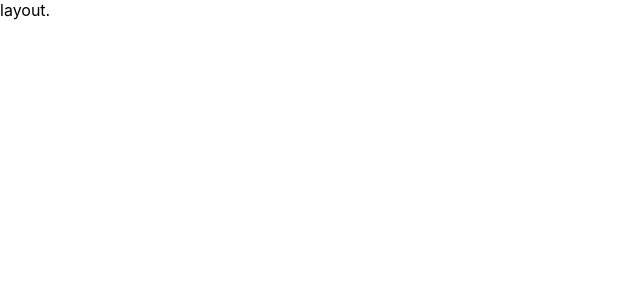
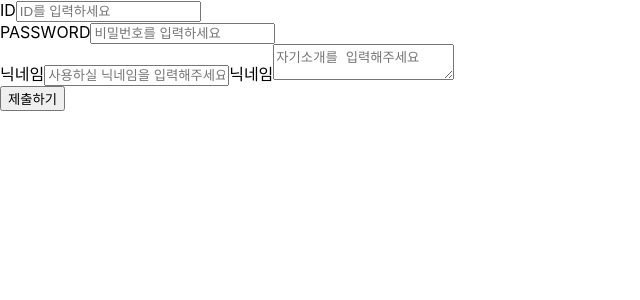
Before and after one commit to Kyedonghwan/Dwitter, a React (Create React App) app in the folder client/: page /create-user in a window 1280 px wide. Shown: the top 300 px of the page, without its empty margins (0-640 px from the left). Built offline with nearby package versions, Linux system fonts and the light colour scheme.

Commit message:
create-acoount 수정

```diff
--- a/client/src/routes/create-account.tsx
+++ b/client/src/routes/create-account.tsx
@@ -11,6 +11,11 @@
   const [warn3, setWarn3] = useState("");
   const [isLoading, setIsLoading] = useState(false);
 
+  const onChangeTextarea = (e: React.ChangeEvent<HTMLTextAreaElement>) => {
+    const value = e.target.value;
+    setIntroduce(value);
+  }
+
   const onSubmit = async (e: React.FormEvent<HTMLFormElement>) => {
     e.preventDefault();
     setIsLoading(true);
@@ -23,25 +28,26 @@
   const onChange = (e: React.ChangeEvent<HTMLInputElement>) => {
     let value = e.target.value;
     if(e.target.name === "id") {
-      if(!(value.length <20 || value.length >= 6)) {
+      setId(value);
+      if(!(value.length <20 && value.length >= 6)) {
         setWarn1("아이디는 6자리 이상이거나 20자리 이하이어야 합니다.");
       }else {
-        setId(value);
+        setWarn1("");
       }
     }else if(e.target.name === "password") {
-      if(!(value.length <20 || value.length >= 6)) {
+      setPassword(value);
+      if(!(value.length <20 && value.length >= 6)) {
         setWarn2("비밀번호는 6자리 이상이거나 20자리 이하이어야 합니다.");
       }else {
-        setPassword(value);
+        setWarn2("");
       }
-    }else if(e.target.name === "nickname") {
-      if(!(value.length <20 || value.length >= 6)) {
+    }else {
+      setNickname(value);
+      if(!(value.length <20 && value.length >= 6)) {
         setWarn3("닉네임은 6자리 이상이거나 20자리 이하이어야 합니다.")
       }else {
-        setNickname(value);
+        setWarn3("");
       }
-    }else {
-      setIntroduce(introduce);
     }
   }
 
@@ -55,7 +61,8 @@
       <div style={{ color: "red"}} >{warn2}</div>
       <label htmlFor="nickname">닉네임</label>
       <input onChange={onChange} type="text" name="nickname" placeholder="사용하실 닉네임을 입력해주세요" value={nickname}></input>
-      <textarea placeholder="자기소개를 입력해주세요" value={introduce}/>
+      <label htmlFor="introduce">닉네임</label>
+      <textarea onChange={onChangeTextarea} name="introduce" placeholder="자기소개를 입력해주세요" value={introduce}/>
       <div style={{ color: "red"}} >{warn3}</div>
       <input type="submit" value={isLoading ? "제출 중 ..." : "제출하기"} />
     </form>
```
Also changed, not shown: client/src/App.tsx (+1 -14 lines).
